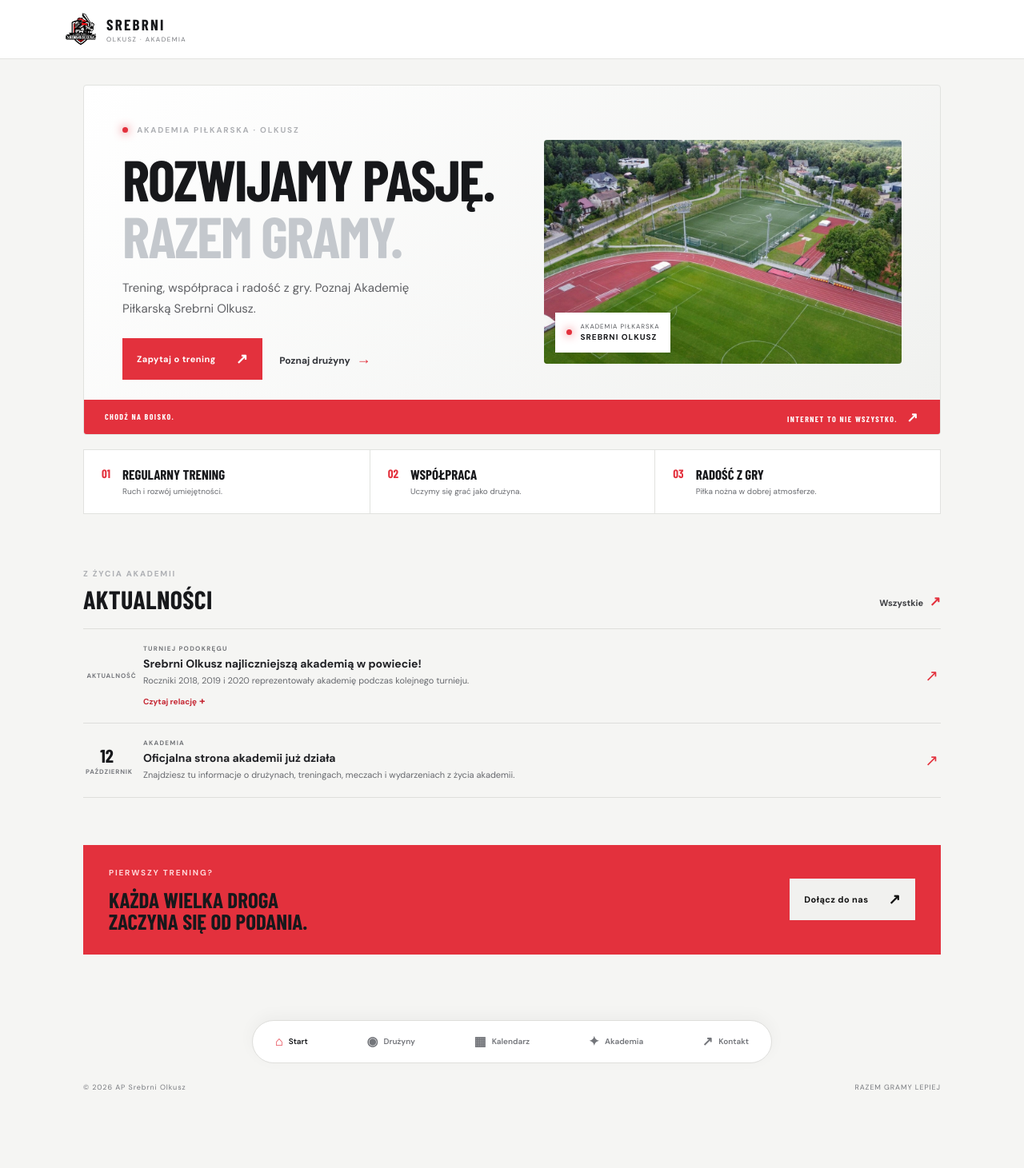
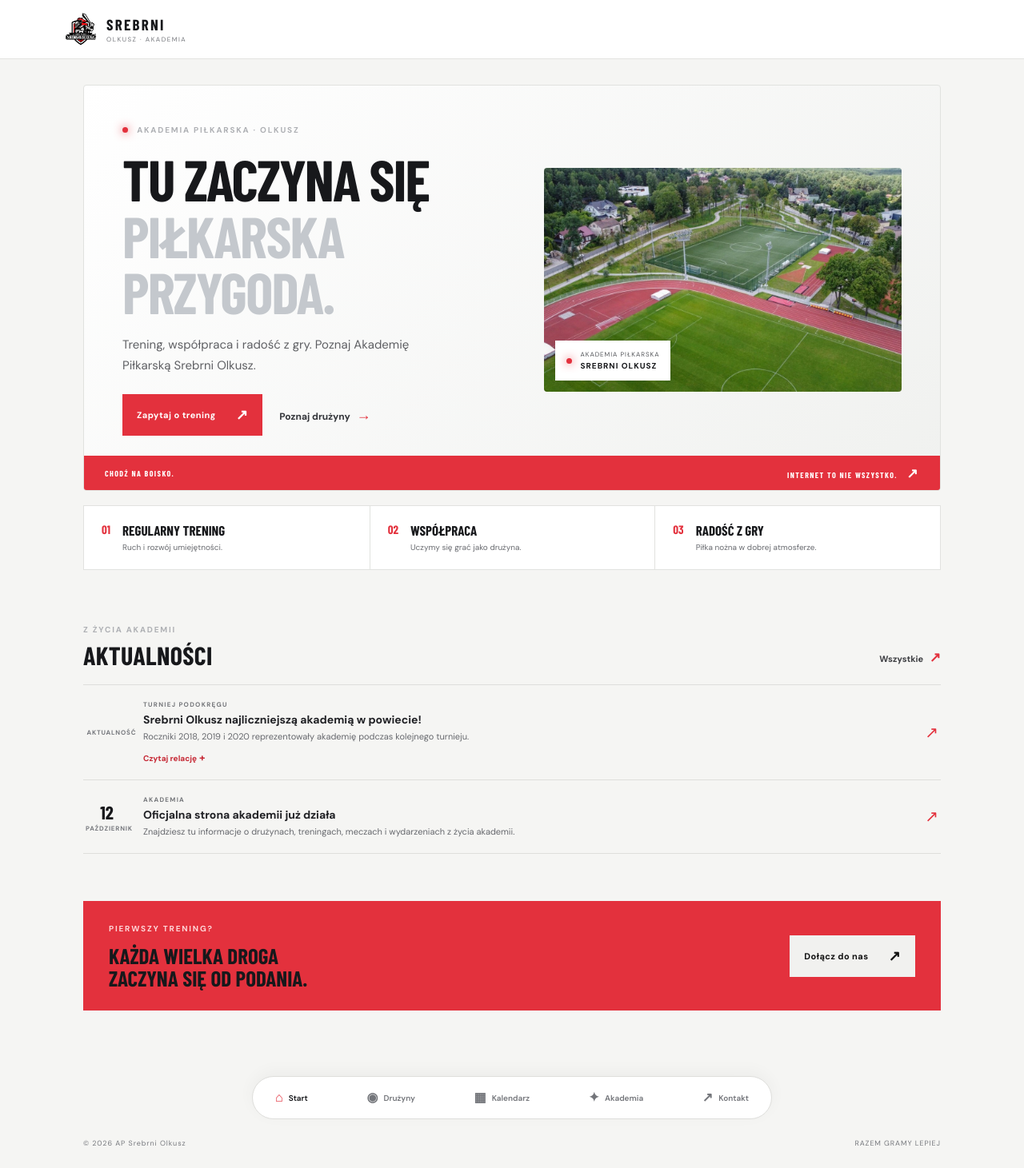
Before and after one commit to homebase2233/srebrni-olkusz, a Jekyll site: the page index.html, which Jekyll copies as it is, in a window 1280 px wide. Shown: the whole page at 80% size. Built offline with Jekyll 4.4.1, drawn with Linux system fonts in a browser that asks for light colours; some web fonts are replaced; before the commit the page ends 1391 px from its top, so only the background shows below that.

Commit message:
Add files via upload

```diff
--- a/index.html
+++ b/index.html
@@ -27,7 +27,7 @@
       <div class="hero">
         <div class="hero-copy">
           <p class="eyebrow"><span class="live-dot"></span> AKADEMIA PIŁKARSKA · OLKUSZ</p>
-          <h1 id="hero-title">Rozwijamy pasję.<br><em>Razem gramy.</em></h1>
+          <h1 id="hero-title">Tu zaczyna się<br><em>piłkarska przygoda.</em></h1>
           <p class="hero-text">Trening, współpraca i radość z gry. Poznaj Akademię Piłkarską Srebrni Olkusz.</p>
           <div class="hero-actions">
             <a href="#kontakt" class="button button-red" data-nav="kontakt">Zapytaj o trening <span aria-hidden="true">↗</span></a>
--- a/sw.js
+++ b/sw.js
@@ -1,4 +1,4 @@
-const CACHE = "srebrni-olkusz-pwa-v7";
+const CACHE = "srebrni-olkusz-pwa-v8";
 const CORE = ["./", "./index.html", "./app.css", "./app.js", "./content.js", "./manifest.webmanifest", "./icon.svg", "./crest.png", "./crest-192.png", "./crest-512.png"];
 self.addEventListener("install", event => event.waitUntil(caches.open(CACHE).then(cache => cache.addAll(CORE)).then(() => self.skipWaiting())));
 self.addEventListener("activate", event => event.waitUntil(caches.keys().then(keys => Promise.all(keys.filter(key => key !== CACHE).map(key => caches.delete(key)))).then(() => self.clients.claim())));
```
